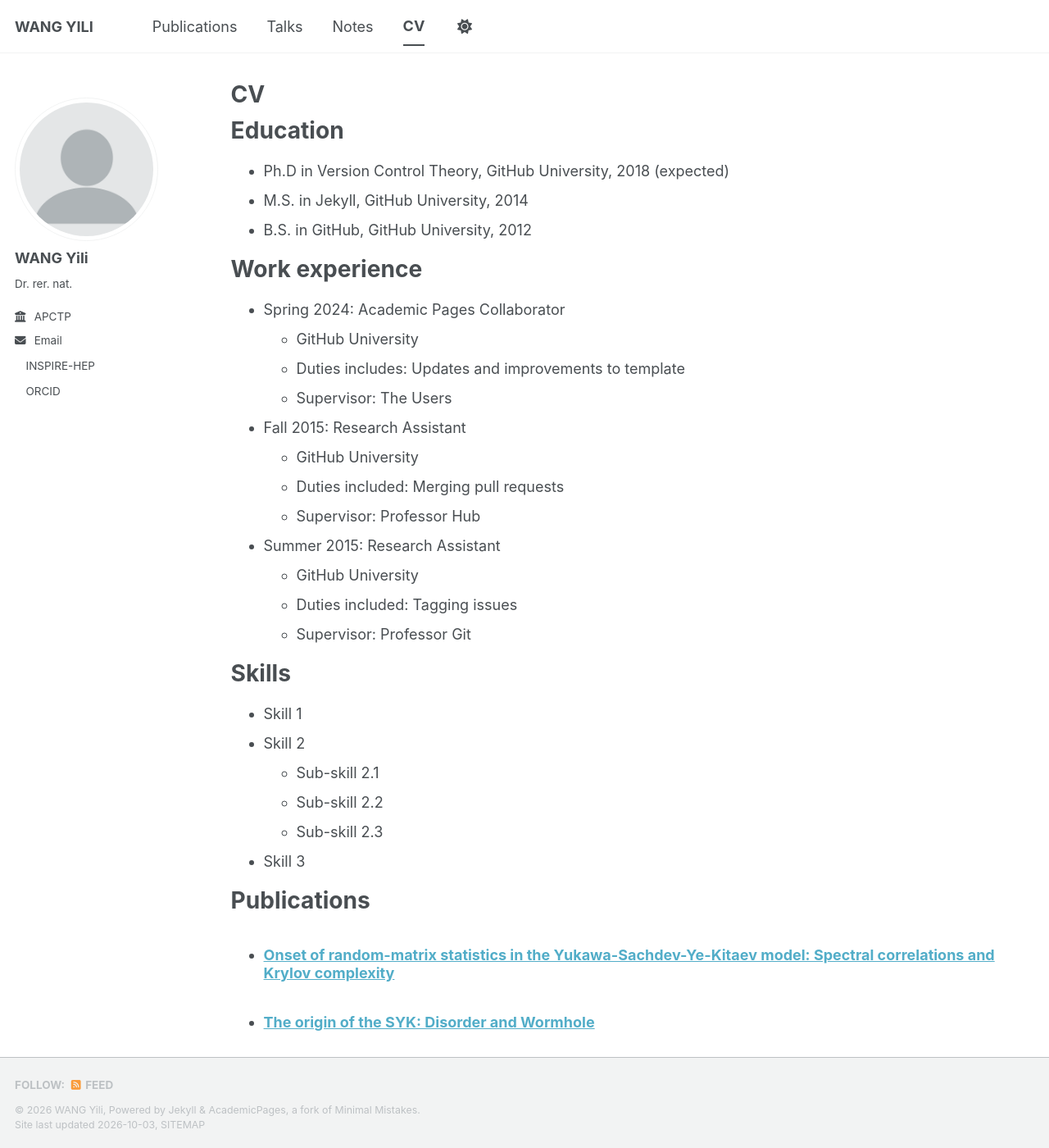
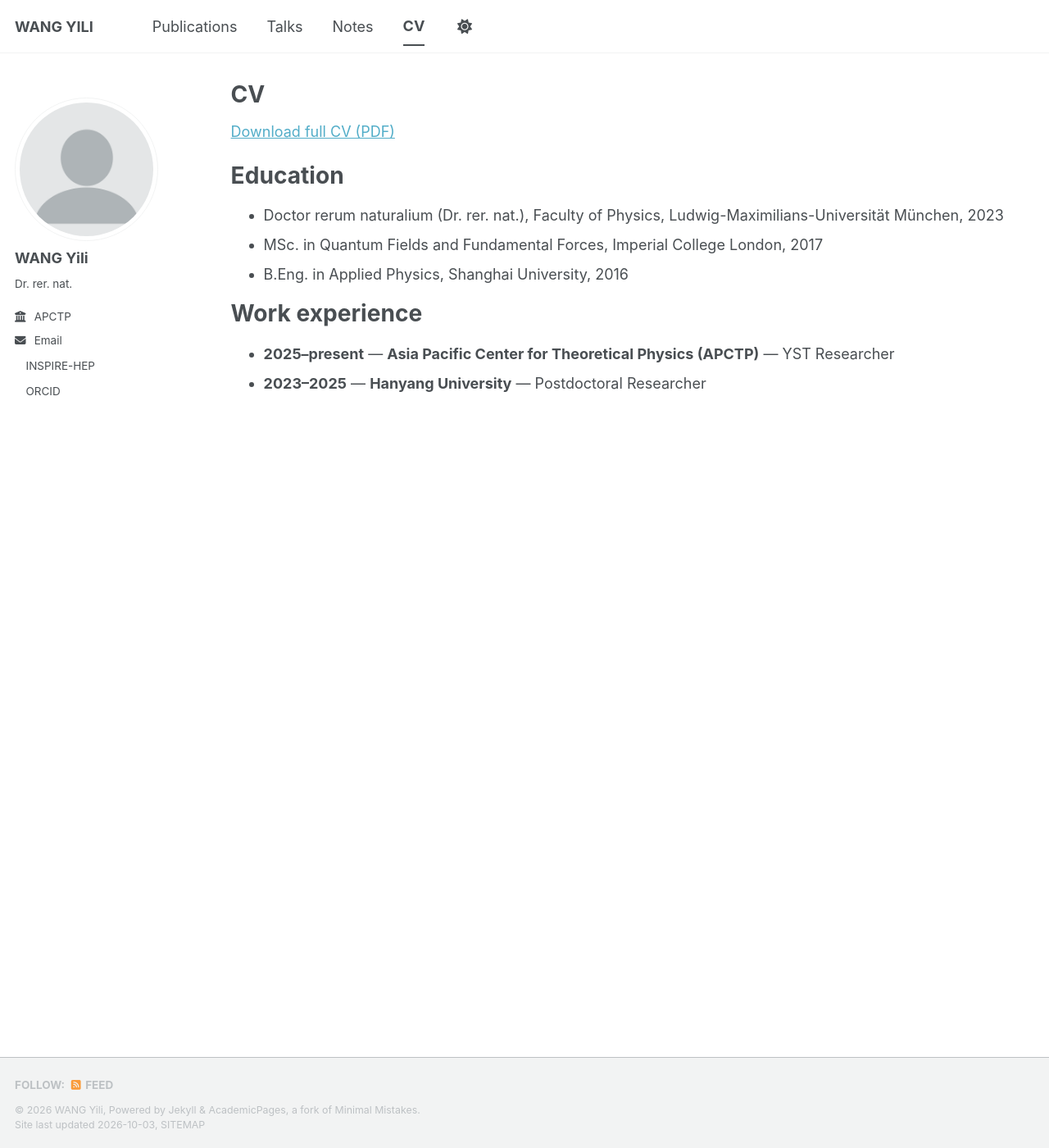
Before and after one commit to wang-yili/wang-yili.github.io, a Jekyll site: the page built from _pages/cv.md, in a window 1280 px wide and 1400 px high. Shown: the whole window at 82% size. Built offline with Jekyll 4.4.1, drawn with Linux system fonts in a browser that asks for light colours; a style sheet for code colours, icons or effects is not loaded; some of the changed text lies outside the part shown.

Commit message:
Revise CV with updated education and experience
Updated education and work experience sections with new qualifications and positions. Removed outdated skills, publications, talks, teaching, and service sections.

```diff
--- a/_pages/cv.md
+++ b/_pages/cv.md
@@ -9,56 +9,18 @@ redirect_from:
 
 {% include base_path %}
 
+<p>
+  <a href="{{ base_path }}/files/Yili_Wang_CV.pdf">Download full CV (PDF)</a>
+</p>
+
+
 Education
 ======
-* Ph.D in Version Control Theory, GitHub University, 2018 (expected)
-* M.S. in Jekyll, GitHub University, 2014
-* B.S. in GitHub, GitHub University, 2012
+* Doctor rerum naturalium (Dr. rer. nat.), Faculty of Physics, Ludwig-Maximilians-Universität München, 2023
+* MSc. in Quantum Fields and Fundamental Forces, Imperial College London, 2017
+* B.Eng. in Applied Physics, Shanghai University, 2016
 
 Work experience
 ======
-* Spring 2024: Academic Pages Collaborator
-  * GitHub University
-  * Duties includes: Updates and improvements to template
-  * Supervisor: The Users
-
-* Fall 2015: Research Assistant
-  * GitHub University
-  * Duties included: Merging pull requests
-  * Supervisor: Professor Hub
-
-* Summer 2015: Research Assistant
-  * GitHub University
-  * Duties included: Tagging issues
-  * Supervisor: Professor Git
-
-Skills
-======
-* Skill 1
-* Skill 2
-  * Sub-skill 2.1
-  * Sub-skill 2.2
-  * Sub-skill 2.3
-* Skill 3
-
-Publications
-======
-  <ul>{% for post in site.publications reversed %}
-    {% include archive-single-cv.html %}
-  {% endfor %}</ul>
-
-Talks
-======
-  <ul>{% for post in site.talks reversed %}
-    {% include archive-single-talk-cv.html  %}
-  {% endfor %}</ul>
-
-Teaching
-======
-  <ul>{% for post in site.teaching reversed %}
-    {% include archive-single-cv.html %}
-  {% endfor %}</ul>
-
-Service and leadership
-======
-* Currently signed in to 43 different slack teams
+* **2025–present** — **Asia Pacific Center for Theoretical Physics (APCTP)** — YST Researcher
+* **2023–2025** — **Hanyang University** — Postdoctoral Researcher
```
